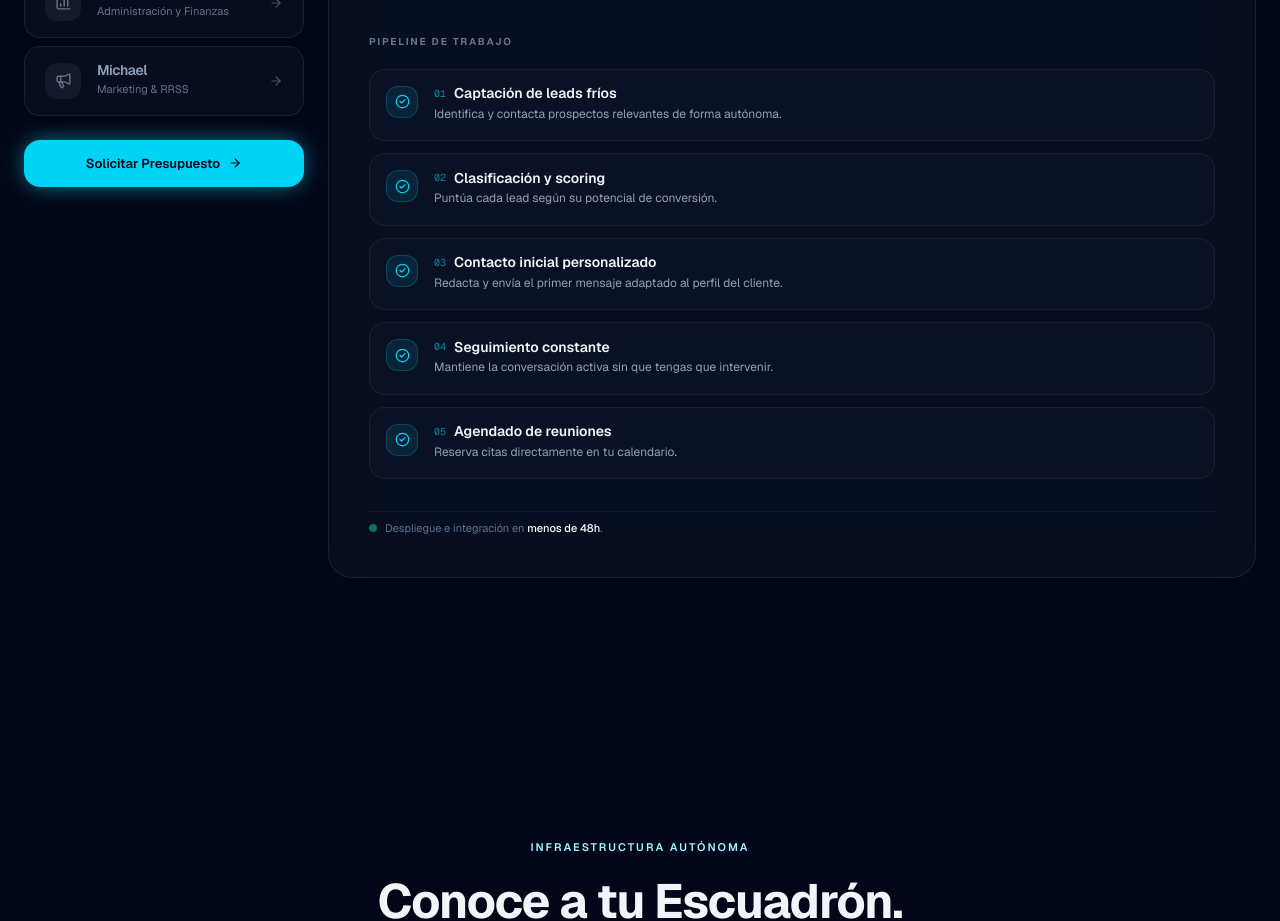
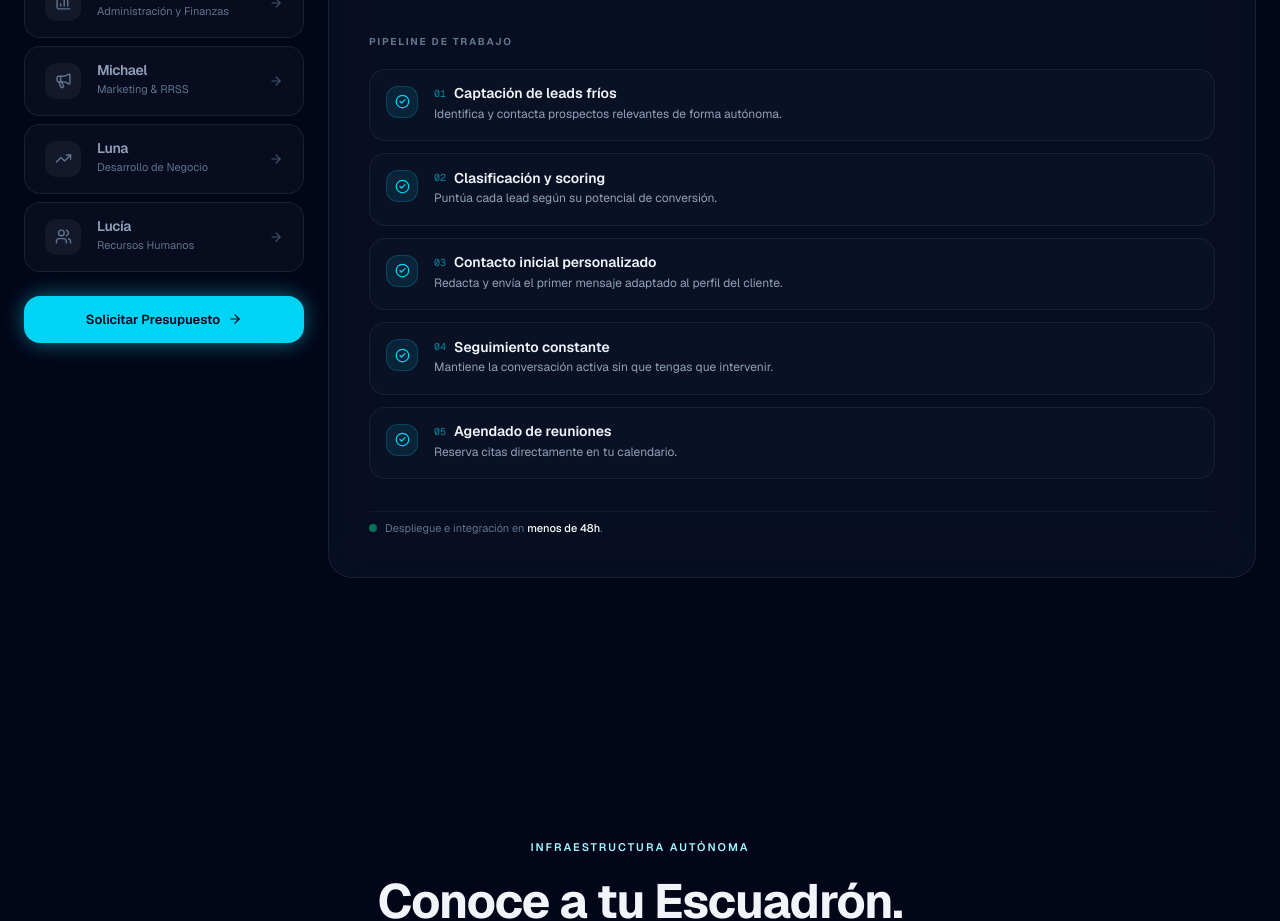
Before and after one commit to polnovejarque/cendrai-web, a React (Vite) app: page / in a window 1280 px wide. Shown: the part 2860-3781 px from the top of the page. Built offline with nearby package versions, Linux system fonts and the light colour scheme.

Commit message:
fix: add missing agents Luna and Lucia to BentoFeatures

```diff
--- a/src/components/BentoFeatures.tsx
+++ b/src/components/BentoFeatures.tsx
@@ -1,6 +1,6 @@
 import { useState } from 'react'
 import { motion, AnimatePresence, type Variants } from 'framer-motion'
-import { MousePointerClick, BarChart3, Megaphone, ArrowRight, CheckCircle2 } from 'lucide-react'
+import { MousePointerClick, BarChart3, Megaphone, ArrowRight, CheckCircle2, TrendingUp, Users } from 'lucide-react'
 
 // ── Datos de los agentes ──────────────────────────────────────────────────────
 const agents = [
@@ -48,6 +48,36 @@ const agents = [
       { step: '02', label: 'Generación de copys',        desc: 'Redacta textos adaptados a cada canal y formato.' },
       { step: '03', label: 'Programación multicanal',    desc: 'Agenda publicaciones en Instagram, LinkedIn, TikTok y más.' },
       { step: '04', label: 'Optimización de campañas',   desc: 'Ajusta creatividades y presupuestos según el rendimiento.' },
+    ],
+  },
+  {
+    id: 'luna',
+    name: 'Luna',
+    role: 'Desarrollo de Negocio',
+    icon: TrendingUp,
+    color: 'from-emerald-500 to-teal-600',
+    description:
+      'Apertura de verticales de negocio y estrategias de expansión. Experta en detectar oportunidades corporativas.',
+    pipeline: [
+      { step: '01', label: 'Análisis de mercado',       desc: 'Detecta nuevos nichos y segmentos rentables automáticamente.' },
+      { step: '02', label: 'Prospección estratégica',   desc: 'Identifica y perfila grandes cuentas clave (Key Accounts).' },
+      { step: '03', label: 'Sincronización interna',    desc: 'Se alinea con marketing para empujar estrategias conjuntas.' },
+      { step: '04', label: 'Acercamiento de alto nivel',desc: 'Inicia conversaciones corporativas y precalifica oportunidades.' },
+    ],
+  },
+  {
+    id: 'lucia',
+    name: 'Lucía',
+    role: 'Recursos Humanos',
+    icon: Users,
+    color: 'from-amber-500 to-orange-600',
+    description:
+      'Gestión integral de tu equipo físico. Lucía controla turnos, ausencias y resuelve dudas operativas al instante.',
+    pipeline: [
+      { step: '01', label: 'Control de turnos',         desc: 'Organiza horarios basándose en disponibilidad y demanda.' },
+      { step: '02', label: 'Gestión de ausencias',      desc: 'Tramita bajas, vacaciones y permisos sin fricción.' },
+      { step: '03', label: 'Filtro de consultas',       desc: 'Resuelve el 80% de las dudas frecuentes del staff en segundos.' },
+      { step: '04', label: 'Cierre de nóminas',         desc: 'Centraliza horas extras e incidencias mensuales para la gestoría.' },
     ],
   },
 ]
```
